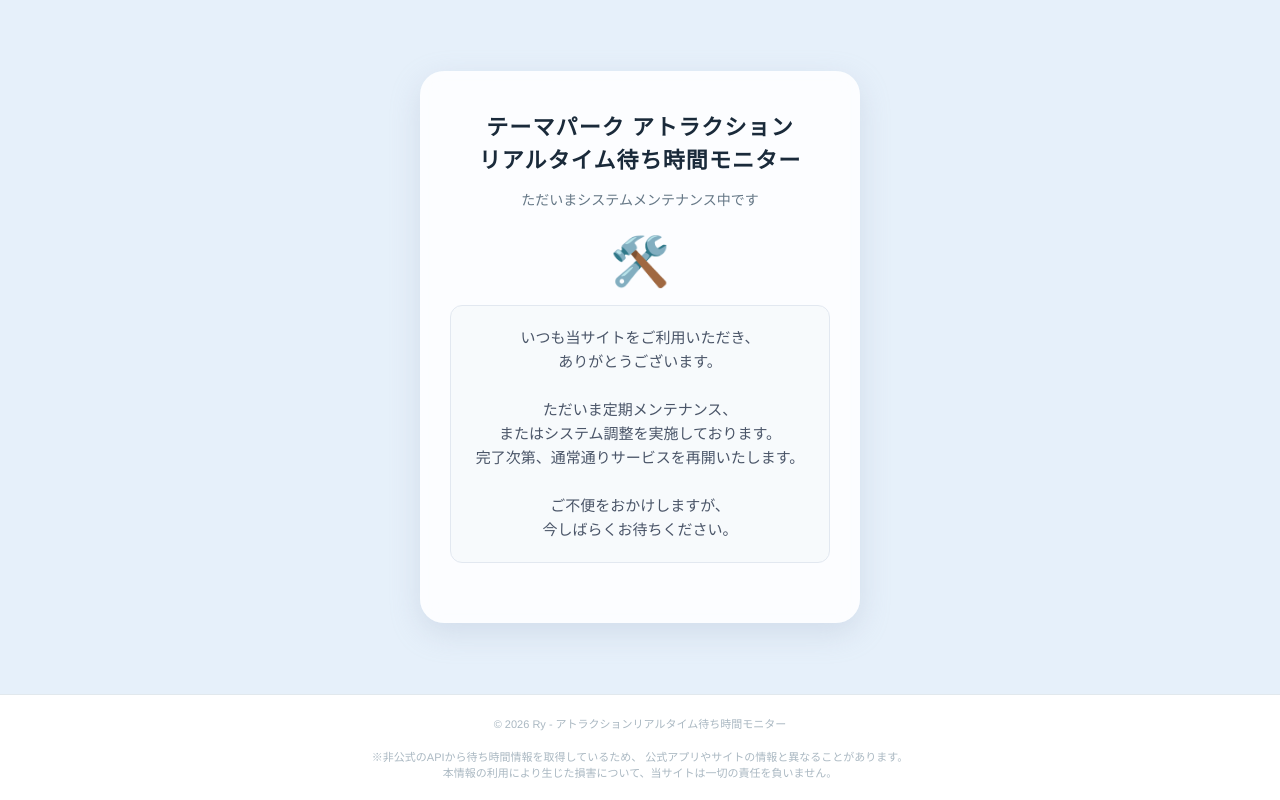
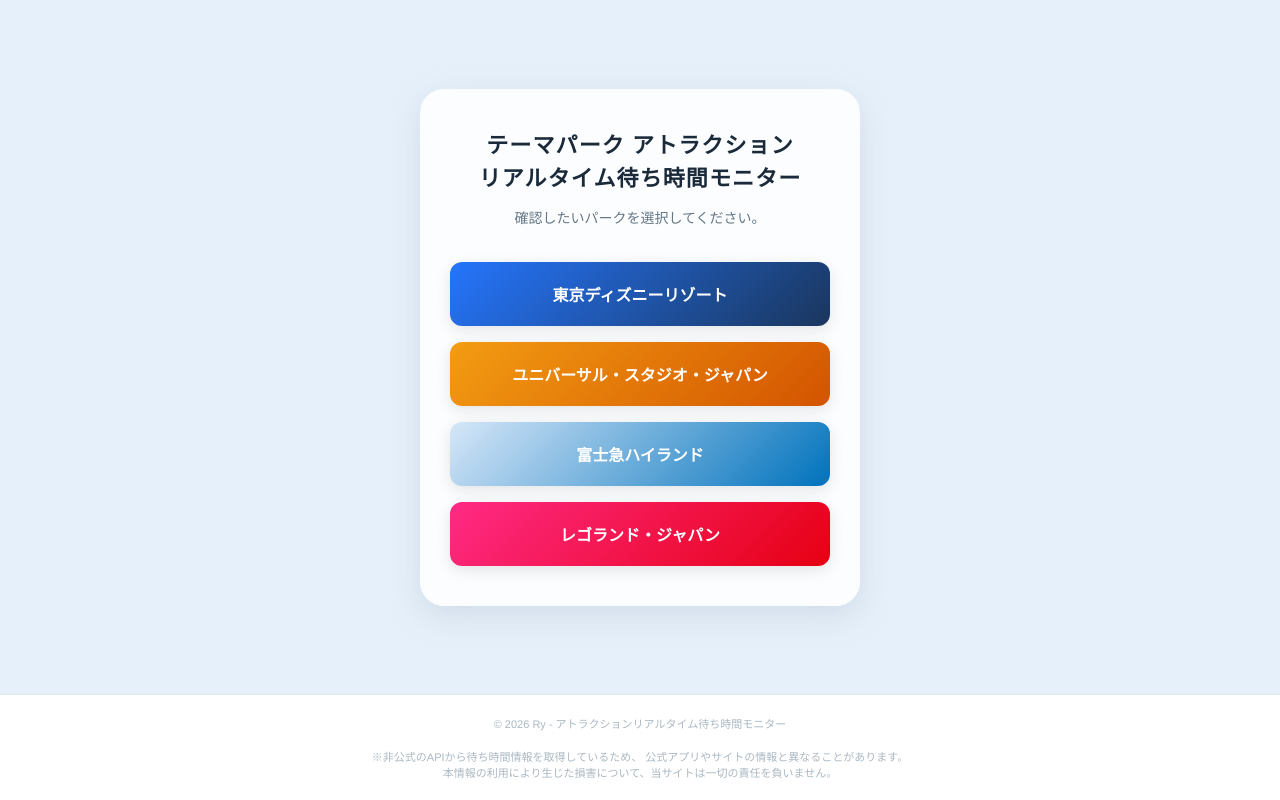
Before and after one commit to Ry-170925-duf/ry-park-waittime, a plain HTML site: page index.html in a window 1280 px wide. Drawn offline with Linux system fonts and the light colour scheme.

Commit message:
メンテナンス終了

```diff
--- a/index.html
+++ b/index.html
@@ -3,7 +3,7 @@
 <head>
     <meta charset="UTF-8">
     <meta name="viewport" content="width=device-width, initial-scale=1.0">
-    <title>メンテナンス中 - Ry アトラクション待ち時間モニターポータル</title>
+    <title>Ry - アトラクション待ち時間モニターポータル</title>
     <style>
         /* 全体のリセットと背景 */
         * {
@@ -47,7 +47,7 @@
 
         /* ヘッダー */
         header {
-            margin-bottom: 25px;
+            margin-bottom: 35px;
         }
         header h1 {
             font-size: 22px;
@@ -62,24 +62,58 @@
             color: #657786;
         }
 
-        /* メンテナンス情報エリア */
-        .maintenance-content {
-            margin: 20px 0;
+        /* ボタンのコンテナ */
+        .button-container {
+            display: flex;
+            flex-direction: column;
+            gap: 16px;
         }
 
-        .maintenance-icon {
-            font-size: 48px;
-            margin-bottom: 15px;
+        /* 共通ボタンスタイル */
+        .park-btn {
+            display: block;
+            width: 100%;
+            padding: 20px;
+            font-size: 16px;
+            font-weight: bold;
+            text-align: center;
+            text-decoration: none;
+            color: #ffffff;
+            border-radius: 12px;
+            box-shadow: 0 4px 15px rgba(0, 0, 0, 0.1);
+            transition: all 0.3s ease;
         }
 
-        .maintenance-message {
-            font-size: 15px;
-            line-height: 1.6;
-            color: #4a5568;
-            background: #f7fafc;
-            padding: 20px;
-            border-radius: 12px;
-            border: 1px solid #e2e8f0;
+        /* タップ（ホバー）時のエフェクト */
+        @media (hover: hover) {
+            .park-btn:hover {
+                transform: translateY(-2px);
+                box-shadow: 0 8px 20px rgba(0, 0, 0, 0.15);
+                filter: brightness(1.05);
+            }
+        }
+        .park-btn:active {
+            transform: translateY(1px);
+        }
+
+        /* ディズニー用のボタンスタイル */
+        .btn-disney {
+            background: linear-gradient(135deg, #2575fc 0%, #1a365d 100%);
+        }
+
+        /* USJ用のボタンスタイル */
+        .btn-usj {
+            background: linear-gradient(135deg, #f39c12 0%, #d35400 100%);
+        }
+
+        /* レゴランド用のボタンスタイル */
+        .btn-legoland {
+            background: linear-gradient(135deg, #FF2A85 0%, #E60012 100%);
+        }
+
+        /* 富士急ハイランド用のボタンスタイル */
+        .btn-fujiq {
+            background: linear-gradient(135deg, #cee2f7d6 0%, #0072BC 100%);
         }
 
         /* フッター */
@@ -89,6 +123,7 @@
             padding: 20px 0;
             text-align: center;
             width: 100%;
+            margin-top: auto;
         }
         footer .footer-links {
             margin-bottom: 8px;
@@ -121,16 +156,22 @@
         <div class="portal-card">
             <header>
                 <h1>テーマパーク アトラクション<br>リアルタイム待ち時間モニター</h1>
-                <p>ただいまシステムメンテナンス中です</p>
+                <p>確認したいパークを選択してください。</p>
             </header>
 
-            <div class="maintenance-content">
-                <div class="maintenance-icon">🛠️</div>
-                <div class="maintenance-message">
-                    いつも当サイトをご利用いただき、<br>ありがとうございます。<br><br>
-                    ただいま定期メンテナンス、<br>またはシステム調整を実施しております。<br>完了次第、通常通りサービスを再開いたします。<br><br>
-                    ご不便をおかけしますが、<br>今しばらくお待ちください。
-                </div>
+            <div class="button-container">
+                <a href="disneywaittime.html" class="park-btn btn-disney">
+                    東京ディズニーリゾート
+                </a>
+                <a href="usjwaittime.html" class="park-btn btn-usj">
+                    ユニバーサル・スタジオ・ジャパン
+                </a>
+                <a href="fujiqwaittime.html" class="park-btn btn-fujiq">
+                    富士急ハイランド
+                </a>
+                <a href="legolandwaittime.html" class="park-btn btn-legoland">
+                    レゴランド・ジャパン
+                </a>
             </div>
         </div>
     </div>
```
Also changed, not shown: usjwaittime.html (+2 -1 lines).
